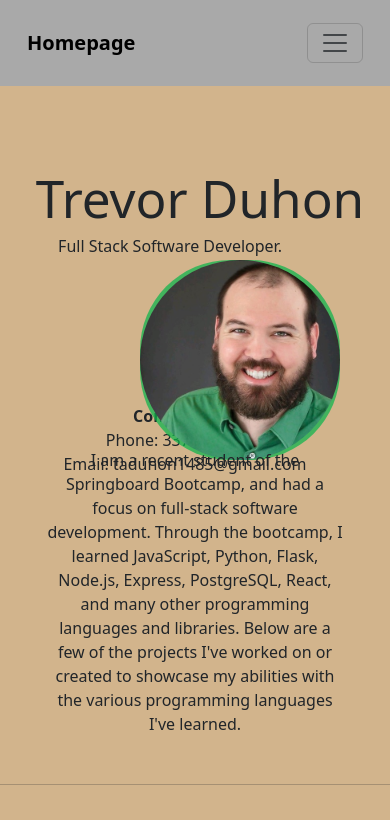
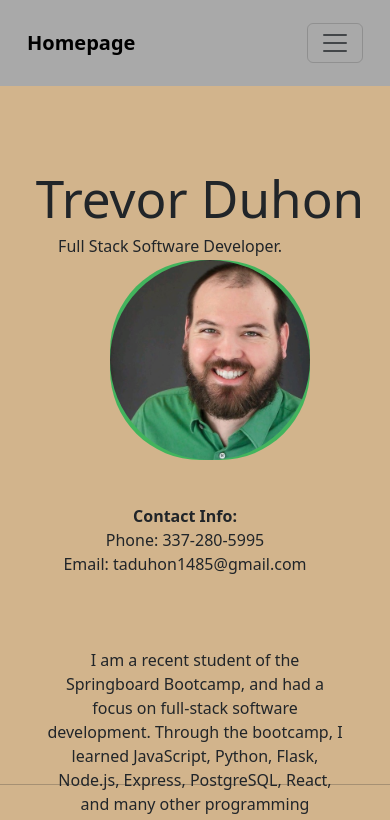
Before and after one commit to Tadler92/Portfolio, a React (Vite) app: page / in a window 390 px wide. Shown: the top 820 px of the page. Built offline with nearby package versions, Linux system fonts and the light colour scheme.

Commit message:
More screen size responsive edits

```diff
--- a/src/Home.css
+++ b/src/Home.css
@@ -136,13 +136,20 @@ hr {
     width: 200px;
     height: 200px;
     position: relative;
-    left: -130px;
+    left: -160px;
     top: 60px;
   }
 
   .Home-info figure {
     position: relative;
-    top: 100px;
+    top: 200px;
     left: 110px;
   }
+
+  .Home-bio {
+    width: 300px;
+    position: relative;
+    left: 200px;
+    top: 200px;
+  }
 }
```
